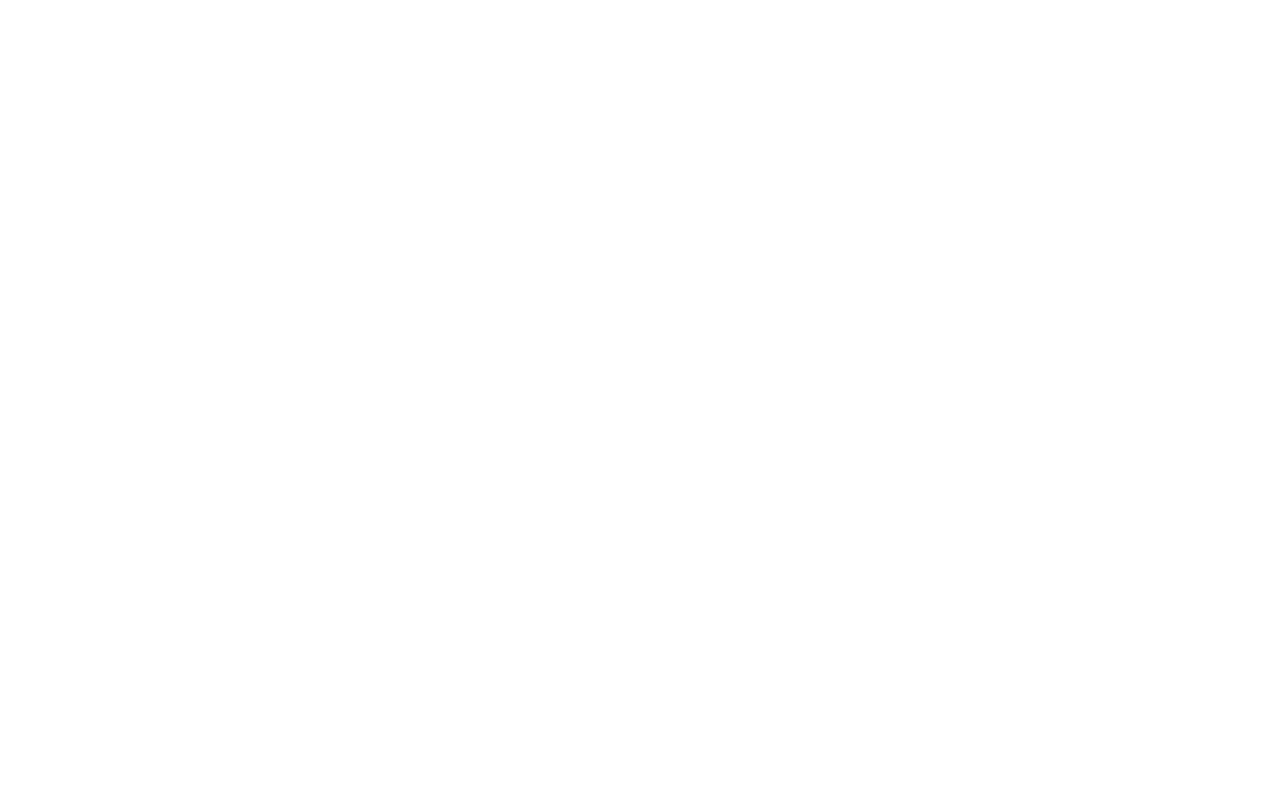
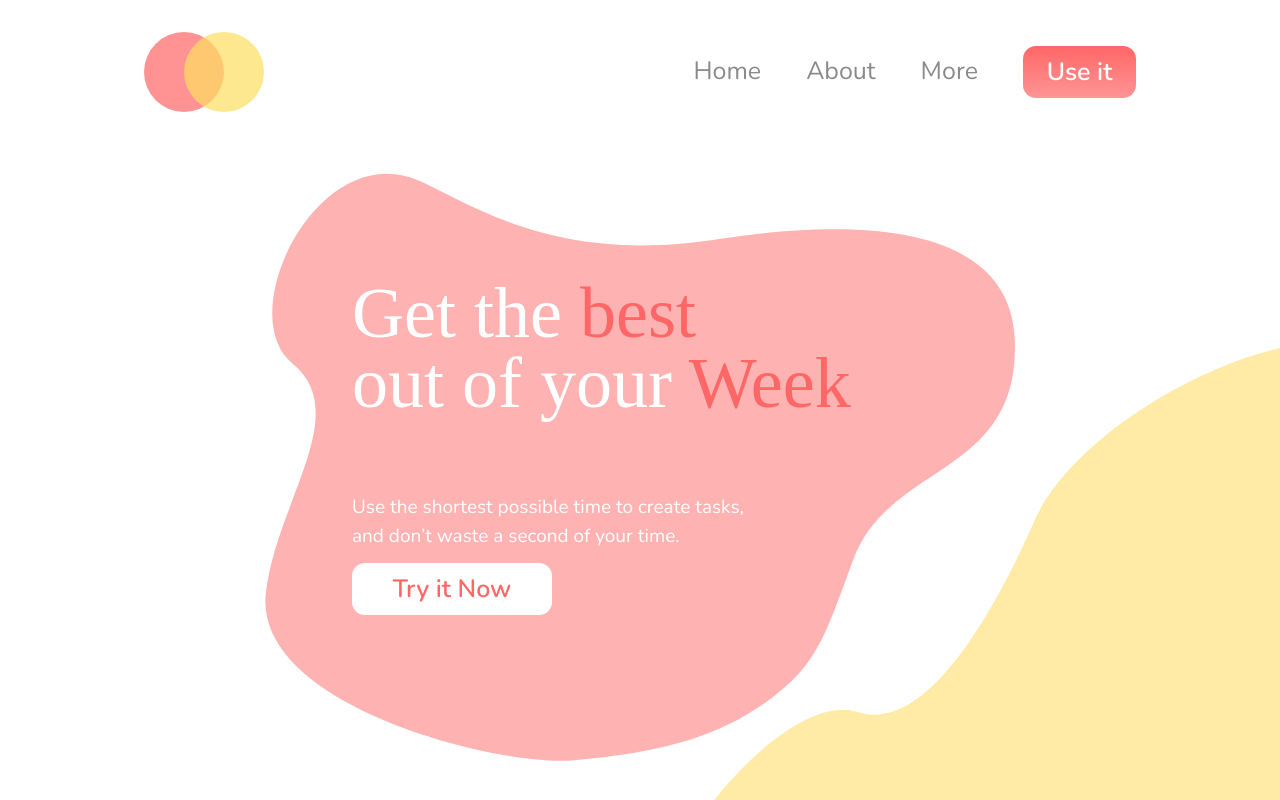
Before and after one commit to Lacamoura48/WeekManager, a Vue app: page /home in a window 1280 px wide. Before the commit this address had no page. Built offline with nearby package versions, Linux system fonts and the light colour scheme; a web font is replaced by a local one.

Commit message:
some updates

```diff
--- a/src/components/home/Hero.vue
+++ b/src/components/home/Hero.vue
@@ -15,7 +15,7 @@
           Use the shortest possible time to create tasks, <br> and don’t waste a
           second of your time.
         </p>
-         <router-link to="/app" class=" absolute top-[390px] left-[87px] w-[200px] h-[52px] text-center bg-white text-[#ff6666] py-2 px-4 rounded-[13px] font-semibold text-[25px]">Try it Now</router-link>
+         <router-link to="/" class=" absolute top-[390px] left-[87px] w-[200px] h-[52px] text-center bg-white text-[#ff6666] py-2 px-4 rounded-[13px] font-semibold text-[25px]">Try it Now</router-link>
       </div>
 
       <img class="willow z-10" src="@/assets/svg/Willow-guy.svg" alt="" />
--- a/src/components/home/Navbar.vue
+++ b/src/components/home/Navbar.vue
@@ -5,7 +5,7 @@
         <a href="">Home</a>
         <a href="">About</a>
         <a href="">More</a>
-        <router-link to="/app" class=" w-[113px] h-[52px] text-center bg-gradient-to-b from-[#FF6666] to-[#FF9595] hover:bg-blue-700 text-white font-bold py-2 px-4 rounded-[13px] font-semibold text-[25px]">Use it</router-link>
+        <router-link to="/" class=" w-[113px] h-[52px] text-center bg-gradient-to-b from-[#FF6666] to-[#FF9595] hover:bg-blue-700 text-white font-bold py-2 px-4 rounded-[13px] font-semibold text-[25px]">Use it</router-link>
     </div>
 
 
--- a/src/components/main/SideBar.vue
+++ b/src/components/main/SideBar.vue
@@ -12,7 +12,7 @@
         <ul :class="!entended ? 'flex flex-col gap-5 opacity-1': 'flex flex-col gap-5 opacity-0'">
             <li>
 
-                <router-link to="/" class="text-center bg-[#F6F6F6] text-[#999999] hover:bg-gray-200 py-2 transition px-4 rounded-full text-[25px] flex gap-7 items-center ml-9 mr-14"><div class="rounded-full w-[45px] h-[45px] bg-[#FFAEAC] flex items-center justify-center text-white"><font-awesome-icon icon="fa-solid fa-house" /></div>Home</router-link>
+                <router-link to="/home" class="text-center bg-[#F6F6F6] text-[#999999] hover:bg-gray-200 py-2 transition px-4 rounded-full text-[25px] flex gap-7 items-center ml-9 mr-14"><div class="rounded-full w-[45px] h-[45px] bg-[#FFAEAC] flex items-center justify-center text-white"><font-awesome-icon icon="fa-solid fa-house" /></div>Home</router-link>
             </li>
             <li> <a href="" class="text-center bg-[#F6F6F6] text-[#999999] hover:bg-gray-200 py-2 transition px-4 rounded-full text-[25px] flex gap-7 items-center ml-9 mr-14"><div class="rounded-full w-[45px] h-[45px] bg-[#FFAEAC] flex items-center justify-center text-white"><font-awesome-icon icon="fa-solid fa-circle-info" /></div>About</a></li>
             <li> <a href="https://github.com/Lacamoura48" target="_blank" class="text-center bg-[#F6F6F6] text-[#999999] hover:bg-gray-200 py-2 transition px-4 rounded-full text-[20px] flex gap-7 items-center ml-9 mr-14"><div class="rounded-full w-[45px] h-[45px] bg-[#FFAEAC] flex items-center justify-center text-white"><font-awesome-icon icon="fa-brands fa-github" /></div>My GitHub</a></li>
--- a/src/router/index.js
+++ b/src/router/index.js
@@ -6,13 +6,14 @@ const router = createRouter({
   routes: [
     {
       path: '/',
+      name: 'app',
+
+      component: () => import('../views/App.vue')
+    },
+    {
+      path: '/home',
       name: 'home',
       component: HomeView
-    },
-    {
-      path: '/app',
-      name: 'app',
-      component: () => import('../views/App.vue')
     }
   ]
 })
```
